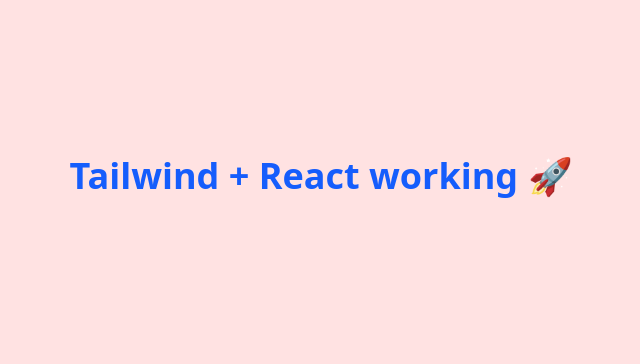
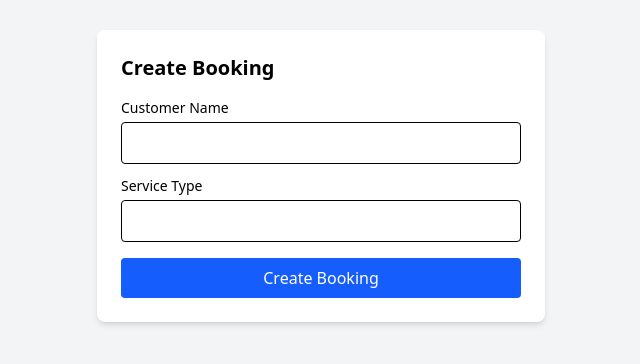
Before and after one commit to ashishkumar183/Home-Service, a React (Vite) app in the folder Frontend/client/: page / in a window 1280 px wide. Shown: the part 224-588 px from the top of the page, without its empty margins (319-959 px from the left). Built offline with nearby package versions, Linux system fonts and the light colour scheme; no server answers.

Commit message:
FEAT: Created booking form page

```diff
--- a/Frontend/client/src/App.jsx
+++ b/Frontend/client/src/App.jsx
@@ -1,9 +1,5 @@
+import AppRoutes from './routes/AppRoutes';
+
 export default function App() {
-  return (
-    <div className="min-h-screen flex items-center justify-center bg-red-100">
-      <h1 className="text-4xl font-bold text-blue-600">
-        Tailwind + React working 🚀
-      </h1>
-    </div>
-  );
+  return <AppRoutes />;
 }
--- /dev/null
+++ b/Frontend/client/src/api/bookingApi.js
@@ -0,0 +1,17 @@
+const BASE_URL = import.meta.env.VITE_API_BASE_URL;
+
+export async function createBooking(payload) {
+  const res = await fetch(`${BASE_URL}/v1/bookings`, {
+    method: 'POST',
+    headers: {
+      'Content-Type': 'application/json'
+    },
+    body: JSON.stringify(payload)
+  });
+
+  if (!res.ok) {
+    throw new Error('Failed to create booking');
+  }
+
+  return res.json();
+}
--- /dev/null
+++ b/Frontend/client/src/components/booking/CreateBookingForm.jsx
@@ -0,0 +1,75 @@
+import { useState } from 'react';
+import { useNavigate } from 'react-router-dom';
+import { createBooking } from '../../api/bookingApi';
+
+export default function CreateBookingForm() {
+  const [customerName, setCustomerName] = useState('');
+  const [serviceType, setServiceType] = useState('');
+  const [loading, setLoading] = useState(false);
+  const [error, setError] = useState(null);
+
+  const navigate = useNavigate();
+
+  const handleSubmit = async (e) => {
+    e.preventDefault();
+    setError(null);
+    setLoading(true);
+
+    try {
+      const response = await createBooking({
+        customerName,
+        serviceType
+      });
+
+      // redirect to booking status page
+      navigate(`/bookings/${response.data.id}`);
+    } catch (err) {
+      setError('Unable to create booking');
+    } finally {
+      setLoading(false);
+    }
+  };
+
+  return (
+    <form
+      onSubmit={handleSubmit}
+      className="bg-white p-6 rounded-lg shadow-md w-full max-w-md"
+    >
+      <h2 className="text-xl font-semibold mb-4">Create Booking</h2>
+
+      {error && (
+        <p className="text-red-500 mb-3 text-sm">{error}</p>
+      )}
+
+      <div className="mb-3">
+        <label className="block text-sm mb-1">Customer Name</label>
+        <input
+          type="text"
+          value={customerName}
+          onChange={(e) => setCustomerName(e.target.value)}
+          required
+          className="w-full border px-3 py-2 rounded"
+        />
+      </div>
+
+      <div className="mb-4">
+        <label className="block text-sm mb-1">Service Type</label>
+        <input
+          type="text"
+          value={serviceType}
+          onChange={(e) => setServiceType(e.target.value)}
+          required
+          className="w-full border px-3 py-2 rounded"
+        />
+      </div>
+
+      <button
+        type="submit"
+        disabled={loading}
+        className="w-full bg-blue-600 text-white py-2 rounded hover:bg-blue-700"
+      >
+        {loading ? 'Creating...' : 'Create Booking'}
+      </button>
+    </form>
+  );
+}
--- /dev/null
+++ b/Frontend/client/src/pages/CreateBooking.jsx
@@ -0,0 +1,9 @@
+import CreateBookingForm from '../components/booking/CreateBookingForm';
+
+export default function CreateBooking() {
+  return (
+    <div className="min-h-screen flex items-center justify-center bg-gray-100">
+      <CreateBookingForm />
+    </div>
+  );
+}
--- /dev/null
+++ b/Frontend/client/src/routes/AppRoutes.jsx
@@ -0,0 +1,16 @@
+import { BrowserRouter, Routes, Route } from 'react-router-dom';
+import CreateBooking from '../pages/CreateBooking';
+// import BookingStatus from '../pages/BookingStatus';
+// import AdminPanel from '../pages/AdminPanel';
+
+export default function AppRoutes() {
+  return (
+    <BrowserRouter>
+      <Routes>
+        <Route path="/" element={<CreateBooking />} />
+        {/* <Route path="/bookings/:id" element={<BookingStatus />} /> */}
+        {/* <Route path="/admin" element={<AdminPanel />} /> */}
+      </Routes>
+    </BrowserRouter>
+  );
+}
```
Also changed, not shown: Frontend/client/src/api/adminApi.js (added), Frontend/client/src/pages/AdminPanel.jsx (added), Frontend/client/src/pages/BookingStatus.jsx (added).
